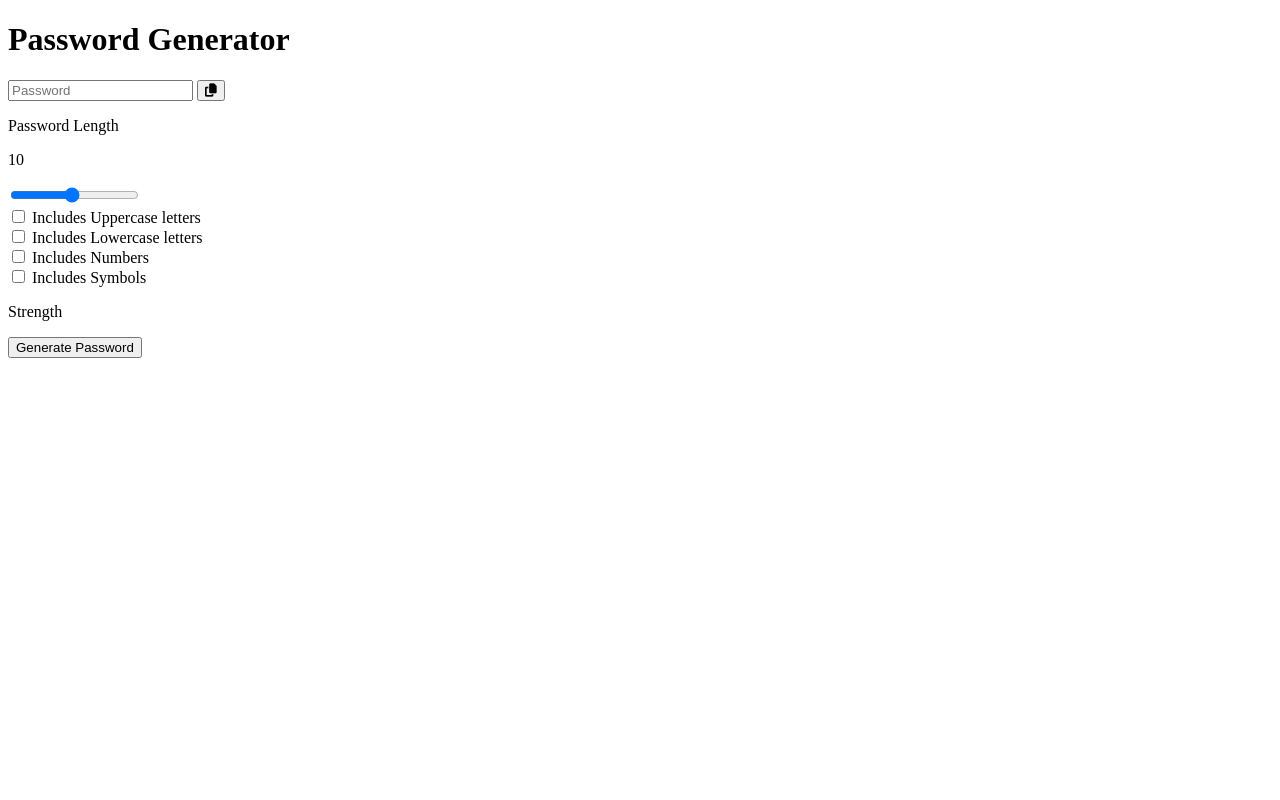
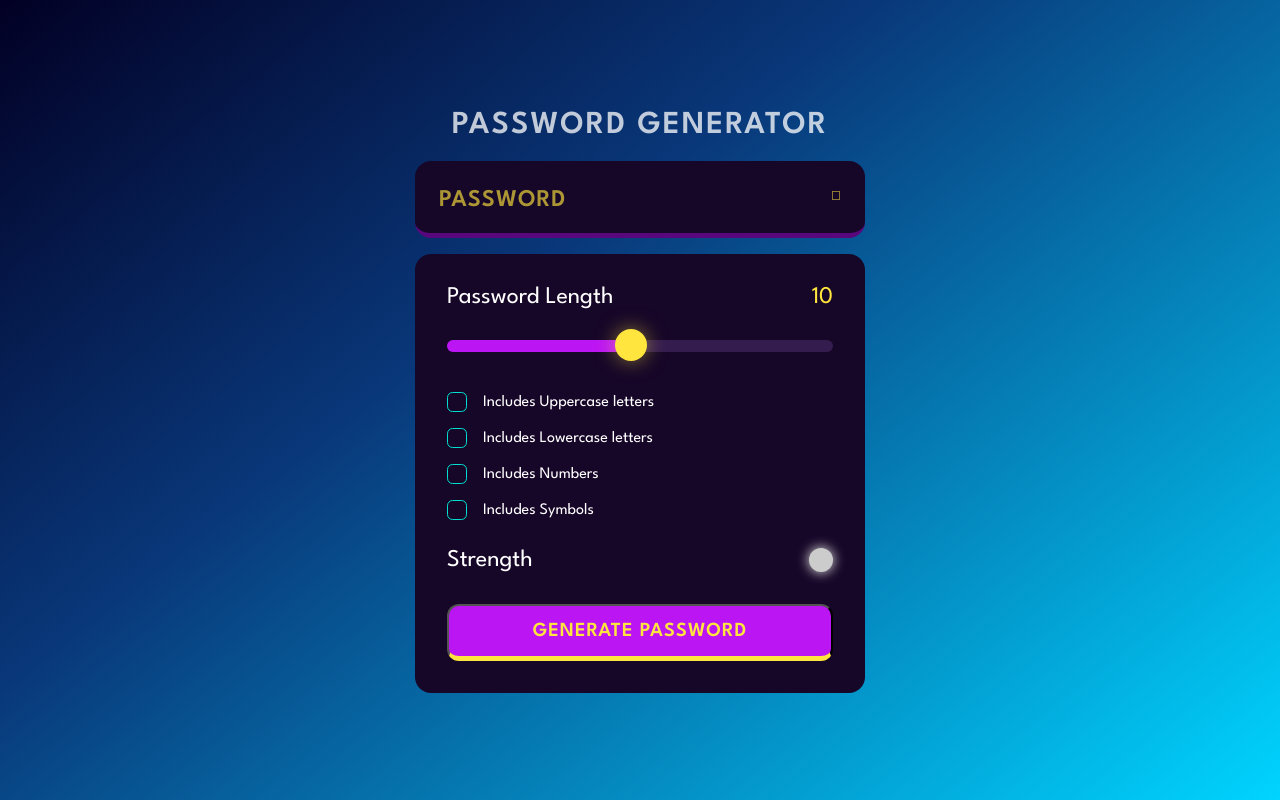
Before and after one commit to Prachi24599/PasswordGenerator, a plain HTML site: page index.html in a window 1280 px wide. Drawn offline with Linux system fonts and the light colour scheme.

Commit message:
style added

```diff
--- a/index.html
+++ b/index.html
@@ -6,6 +6,12 @@
     <meta name="viewport" content="width=device-width, initial-scale=1.0" />
     <title>Password Generator</title>
     <link rel="shortcut icon" href="./images/favicon.ico" type="image/x-icon" />
+    <link rel="preconnect" href="https://fonts.googleapis.com" />
+    <link rel="preconnect" href="https://fonts.gstatic.com" crossorigin />
+    <link
+      href="https://fonts.googleapis.com/css2?family=League+Spartan:wght@100;200;300;400;600&family=Press+Start+2P&display=swap"
+      rel="stylesheet"
+    />
     <link rel="stylesheet" href="./styles.css" />
   </head>
   <body>
@@ -19,7 +25,7 @@
           class="display"
           data-PasswordDisplay
         />
-        <button data-copy>
+        <button class="copyBtn" data-copy>
           <span data-copyMsg></span>
           <i class="fa-solid fa-copy"></i>
         </button>
@@ -41,26 +47,26 @@
           data-lengthSlider
         />
         <!--Checkboxes-->
-        <div>
+        <div class="check">
           <input type="checkbox" id="uppercase" />
           <label for="uppercase">Includes Uppercase letters</label>
         </div>
-        <div>
+        <div class="check">
           <input type="checkbox" id="lowercase" />
           <label for="lowercase">Includes Lowercase letters</label>
         </div>
-        <div>
+        <div class="check">
           <input type="checkbox" id="numbers" />
           <label for="numbers">Includes Numbers</label>
         </div>
-        <div>
+        <div class="check">
           <input type="checkbox" id="symbols" />
           <label for="symbols">Includes Symbols</label>
         </div>
         <!--Strength Section-->
         <div class="strength-container">
           <p>Strength</p>
-          <div data-indicator></div>
+          <div class="indicator" data-indicator></div>
         </div>
         <!--Generate Password Button-->
         <button class="generate-button">Generate Password</button>
--- a/script.js
+++ b/script.js
@@ -18,11 +18,16 @@ let password = "";
 let passwordLength = 10;
 let checkCount = 0;
 //set strength color to gray
+setIndicator("#ccc");
 
 //Set Password length
 function handleSlider() {
   inputSlider.value = passwordLength;
   lengthDisplay.innerText = passwordLength;
+  const min = inputSlider.min;
+  const max = inputSlider.max;
+  inputSlider.style.backgroundSize =
+    ((passwordLength - min) * 100) / (max - min) + "% 100%";
 }
 handleSlider();
 
@@ -30,6 +35,7 @@ handleSlider();
 function setIndicator(color) {
   indicator.style.backgroundColor = color;
   //add shadow
+  indicator.style.boxShadow = `0px 0px 12px 1px ${color}`;
 }
 
 function getRanInteger(min, max) {
@@ -96,7 +102,9 @@ async function copyContent() {
 function shufflePassword(array) {
   //Fisher Yates Method to shuffle password
   for (let i = array.length - 1; i > 0; i--) {
+    //random J = find out using random function
     const j = Math.floor(Math.random() * (i + 1));
+    //swao the number at ith index with jth index
     const temp = array[i];
     array[i] = array[j];
     array[j] = temp;
--- a/styles.css
+++ b/styles.css
@@ -0,0 +1,211 @@
+*,
+*::before,
+*::after {
+  margin: 0;
+  padding: 0;
+  box-sizing: border-box;
+  font-family: "League Spartan", sans-serif;
+}
+
+:root {
+  --dk-violet: hsl(268, 75%, 9%);
+  --lt-violet: hsl(268, 47%, 21%);
+  --lt-violet2: hsl(281, 89%, 26%);
+  --vb-violet: hsl(285, 91%, 52%);
+  --vb-violet2: hsl(290, 70%, 36%);
+  --vb-yellow: hsl(52, 100%, 62%);
+  --pl-white: hsl(0, 0%, 100%);
+  --vb-cyan: hsl(176, 100%, 44%);
+  --vb-cyan2: hsl(177, 92%, 70%);
+  --dk-text: hsl(198, 20%, 13%);
+}
+
+body {
+  width: 100vw;
+  height: 100vh;
+  display: flex;
+  flex-direction: column;
+  align-items: center;
+  justify-content: center;
+  background: rgb(2, 0, 36);
+  background: linear-gradient(
+    142deg,
+    rgba(2, 0, 36, 1) 0%,
+    rgba(9, 55, 121, 1) 38%,
+    rgba(0, 212, 255, 1) 100%
+  );
+  background-repeat: no-repeat;
+}
+.container {
+  width: 90%;
+  max-width: 450px;
+}
+h1 {
+  color: var(--pl-white);
+  opacity: 0.75;
+  text-transform: uppercase;
+  letter-spacing: 2px;
+  text-align: center;
+  line-height: 1.2;
+}
+.display-container {
+  position: relative;
+  background-color: var(--dk-violet);
+  border-radius: 1rem;
+  border-bottom: 0.35rem solid var(--lt-violet2);
+  margin: 1rem 0;
+  padding-top: 0.35rem;
+}
+.display {
+  width: 100%;
+  background-color: transparent;
+  padding: 1.15rem 1rem;
+  color: var(--vb-yellow);
+  font-weight: 600;
+  font-size: 1.5rem;
+  line-height: 30px;
+  letter-spacing: 1px;
+  padding-right: 3.25rem;
+  border: none;
+}
+.display::placeholder {
+  position: absolute;
+  top: 50%;
+  left: 1.5rem;
+  font-size: 1.5rem;
+  line-height: 30px;
+  color: var(--vb-yellow);
+  opacity: 0.65;
+  text-transform: uppercase;
+  transform: translateY(-50%);
+}
+.display-container button {
+  position: absolute;
+  top: 50%;
+  right: 1.5rem;
+  transform: translateY(-50%);
+}
+.input-container {
+  width: 100%;
+  background-color: var(--dk-violet);
+  border-radius: 1rem;
+  padding: 2rem;
+  border-bottom: 0.35 solid var(--lt-violet2);
+}
+.length-container {
+  display: flex;
+  justify-content: space-between;
+  align-items: center;
+}
+.length-container p:nth-child(1) {
+  color: var(--pl-white);
+  font-size: 1.5rem;
+}
+.length-container p:nth-child(2) {
+  color: var(--vb-yellow);
+  font-size: 1.5rem;
+}
+.strength-container {
+  display: flex;
+  justify-content: space-between;
+  align-items: center;
+  margin-top: 1.75rem;
+  margin-bottom: 2rem;
+}
+.strength-container p {
+  color: var(--pl-white);
+  font-size: 1.5rem;
+}
+.indicator {
+  width: 1.5rem;
+  height: 1.5rem;
+  border-radius: 50%;
+}
+.generate-button {
+  width: 100%;
+  padding: 1rem 0;
+  background-color: var(--vb-violet);
+  text-align: center;
+  border-radius: 0.75rem;
+  border-bottom: 0.35rem solid var(--vb-yellow);
+  text-transform: uppercase;
+  letter-spacing: 1px;
+  color: var(--vb-yellow);
+  font-weight: 600;
+  font-size: 1.25rem;
+}
+.check {
+  display: flex;
+  align-items: center;
+  gap: 0 1rem;
+  margin: 1rem 0;
+}
+.check input {
+  appearance: none; /*If we dont want default style*/
+  width: 20px;
+  height: 20px;
+  border: 1px solid var(--vb-cyan);
+  position: relative;
+  cursor: pointer;
+  border-radius: 0.35rem;
+}
+/* when input/checkbox will be in checked state */
+.check input:checked {
+  background-color: var(--vb-cyan);
+}
+.check input:checked::before {
+  content: "✔";
+  position: absolute;
+  color: var(--dk-text);
+  font-size: 1.05rem;
+  font-weight: 600;
+  left: 50%;
+  top: -3.5px;
+  transform: translateX(-50%);
+}
+.copyBtn {
+  background-color: transparent;
+  color: var(--vb-yellow);
+  border: none;
+  outline: none;
+}
+.copyBtn i {
+  font-weight: bold;
+}
+.check label {
+  color: var(--pl-white);
+}
+.slider {
+  appearance: none;
+  height: 0.75rem;
+  width: 100%;
+  cursor: pointer;
+  background-color: var(--lt-violet);
+  border-radius: 1rem;
+  margin-top: 2rem;
+  margin-bottom: 1.5rem;
+  background-image: linear-gradient(var(--vb-violet), var(--vb-violet));
+  background-repeat: no-repeat;
+  border: none;
+  outline: none;
+}
+/*sudo element selector that selects thumb element*/
+.slider::-webkit-slider-thumb {
+  position: relative;
+  appearance: none;
+  height: 2rem;
+  width: 2rem;
+  border-radius: 50%;
+  background-color: var(--vb-yellow);
+  cursor: pointer;
+  margin-top: -3px;
+  box-shadow: 0px 0px 20px 0px rgba(255, 229, 61, 0.5);
+  transition: all 100ms ease-in;
+}
+.slider:focus {
+  outline: 3px solid var(--vb-yellow);
+}
+.slider::-webkit-slider-thumb:hover {
+  outline: 2px solid var(--vb-yellow);
+  background-color: var(--dk-violet);
+}
```
